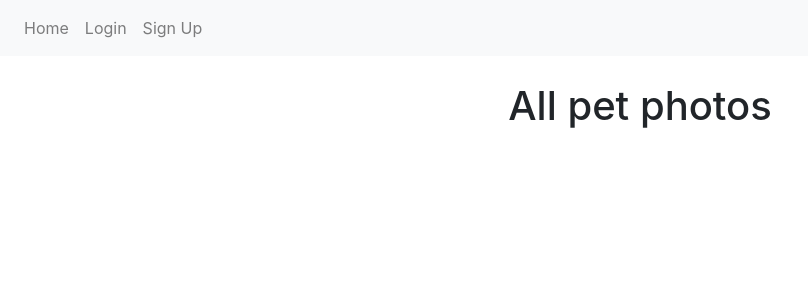
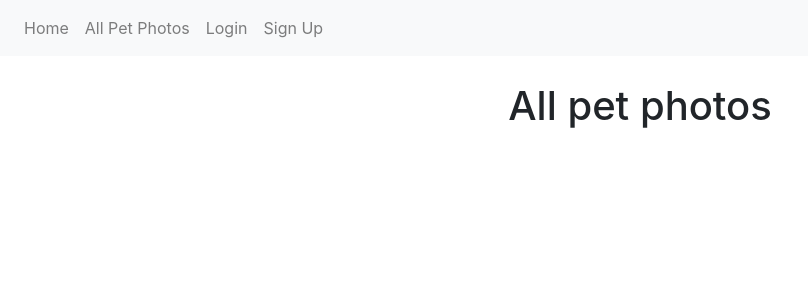
Before and after one commit to lion963/petstagram_workshop, a Django app: page /pets in a window 1280 px wide. Shown: the top 300 px of the page, without its empty margins (0-808 px from the left). Run offline with Django 3.2, Linux system fonts and the light colour scheme; data that the repository does not hold is empty; some libraries are stand-ins or nearby versions.

Commit message:
petstagram_08.06

```diff
--- a/petstagram/pets/views.py
+++ b/petstagram/pets/views.py
@@ -13,9 +13,10 @@ def pet_all(request):
 
 def pet_detail(request, pk):
     pet = Pet.objects.get(pk=pk)
+    data = len(Like.objects.filter(pet_id=pk))
     context = {
         'pet': pet,
-        'data': 0
+        'data': data
     }
     return render(request, 'pet_detail.html', context)
 
--- a/petstagram/templates/landing_page.html
+++ b/petstagram/templates/landing_page.html
@@ -14,7 +14,8 @@
          </button>
          <div class="collapse navbar-collapse" id="navbarNavDropdown">
             <ul class="navbar-nav">
-               <a class="nav-link" href="#">Home</a>
+               <a class="nav-link" href="/">Home</a>
+                <a class="nav-link" href="/pets">All Pet Photos</a>
                <li class="nav-item">
                   <a class="nav-link" href="#">Login</a>
                </li>
--- a/petstagram/templates/pet_detail.html
+++ b/petstagram/templates/pet_detail.html
@@ -19,7 +19,8 @@
         </button>
         <div class="collapse navbar-collapse" id="navbarNavDropdown">
             <ul class="navbar-nav">
-                <a class="nav-link" href="#">Home</a>
+                <a class="nav-link" href="/">Home</a>
+                <a class="nav-link" href="/pets">All Pet Photos</a>
                 <li class="nav-item">
                     <a class="nav-link" href="#">Login</a>
                 </li>
--- a/petstagram/templates/pet_list.html
+++ b/petstagram/templates/pet_list.html
@@ -19,7 +19,8 @@
         </button>
         <div class="collapse navbar-collapse" id="navbarNavDropdown">
             <ul class="navbar-nav">
-                <a class="nav-link" href="#">Home</a>
+                <a class="nav-link" href="/">Home</a>
+                <a class="nav-link" href="/pets">All Pet Photos</a>
                 <li class="nav-item">
                     <a class="nav-link" href="#">Login</a>
                 </li>
```
